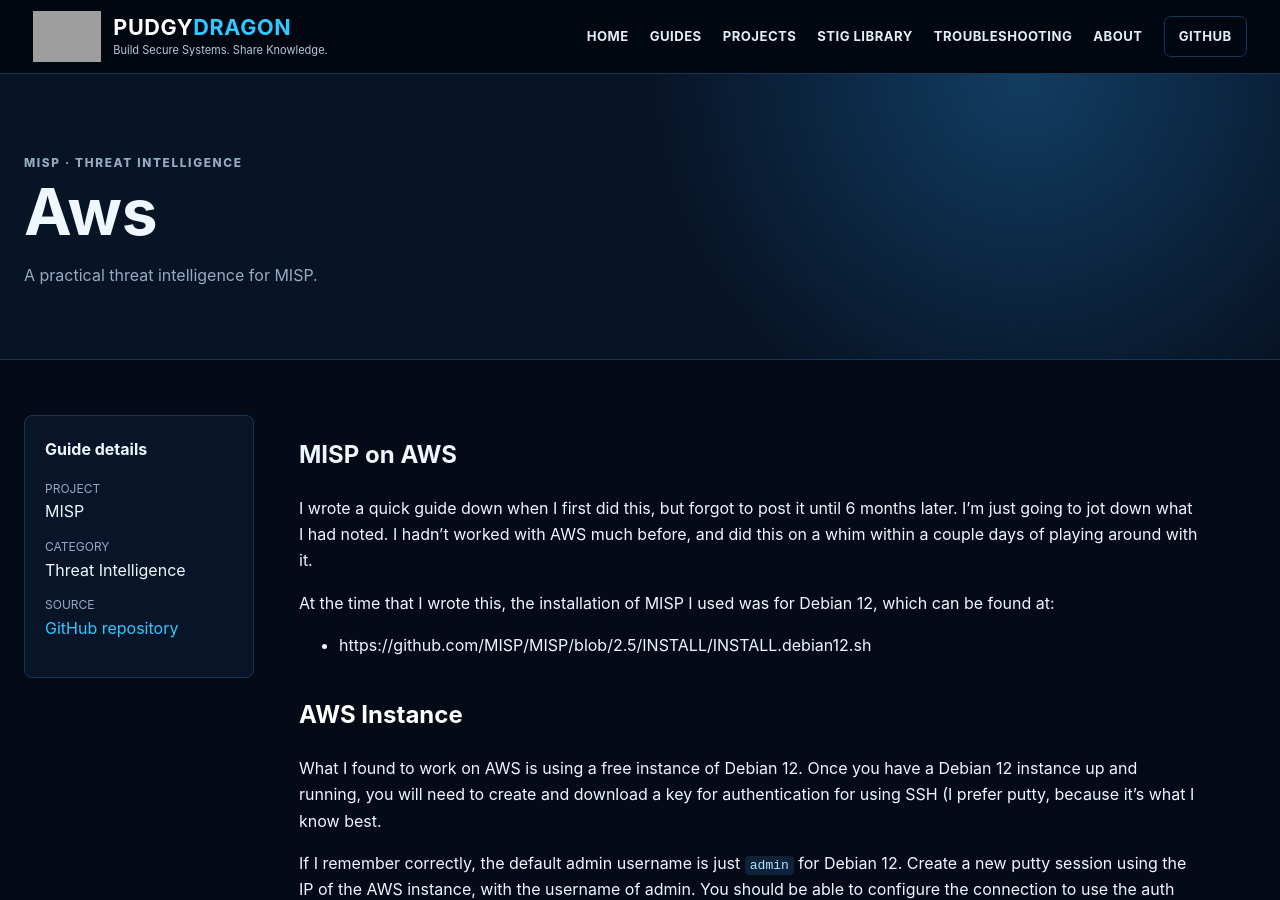
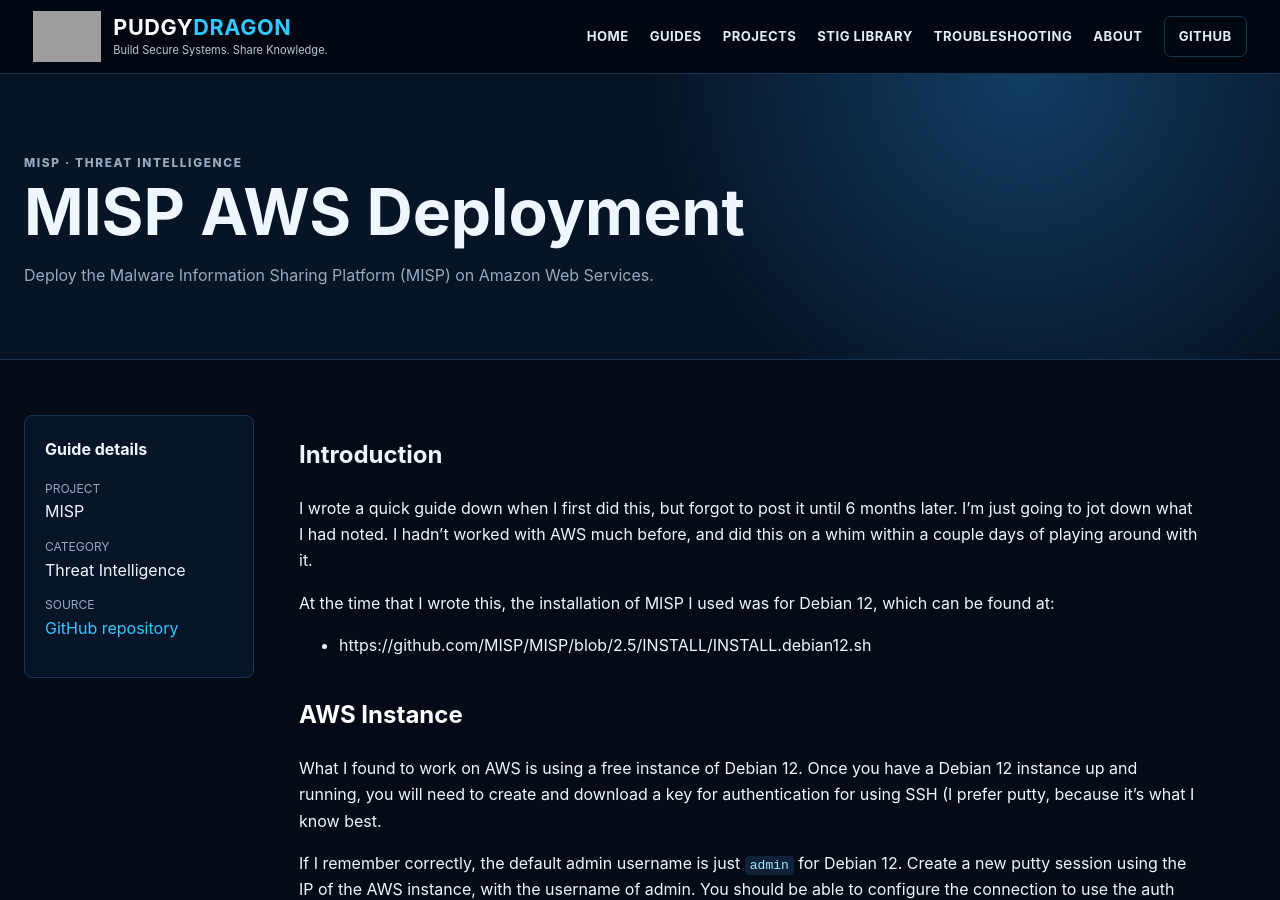
Before and after one commit to PudgyDragon/pudgydragon.github.io, a Jekyll site: the page built from _guides/misp-aws.md, in a window 1280 px wide and 900 px high. Built offline with Jekyll 4.4.1, drawn with Linux system fonts in a browser that asks for light colours; grey boxes are pictures that could not be loaded.

Commit message:
Update misp-aws.md

```diff
--- a/_guides/misp-aws.md
+++ b/_guides/misp-aws.md
@@ -1,12 +1,12 @@
 ---
-title: "Aws"
+title: "MISP AWS Deployment"
 project: "MISP"
 category: "Threat Intelligence"
-description: "A practical threat intelligence for MISP."
+description: "Deploy the Malware Information Sharing Platform (MISP) on Amazon Web Services."
 source_url: "https://github.com/PudgyDragon/MISP/blob/main/AWS.md"
 ---
 
-# MISP on AWS
+# Introduction
 I wrote a quick guide down when I first did this, but forgot to post it until 6 months later. I'm just going to jot down what I had noted. I hadn't worked with AWS much before, and did this on a whim within a couple days of playing around with it.
 
 At the time that I wrote this, the installation of MISP I used was for Debian 12, which can be found at:
```
